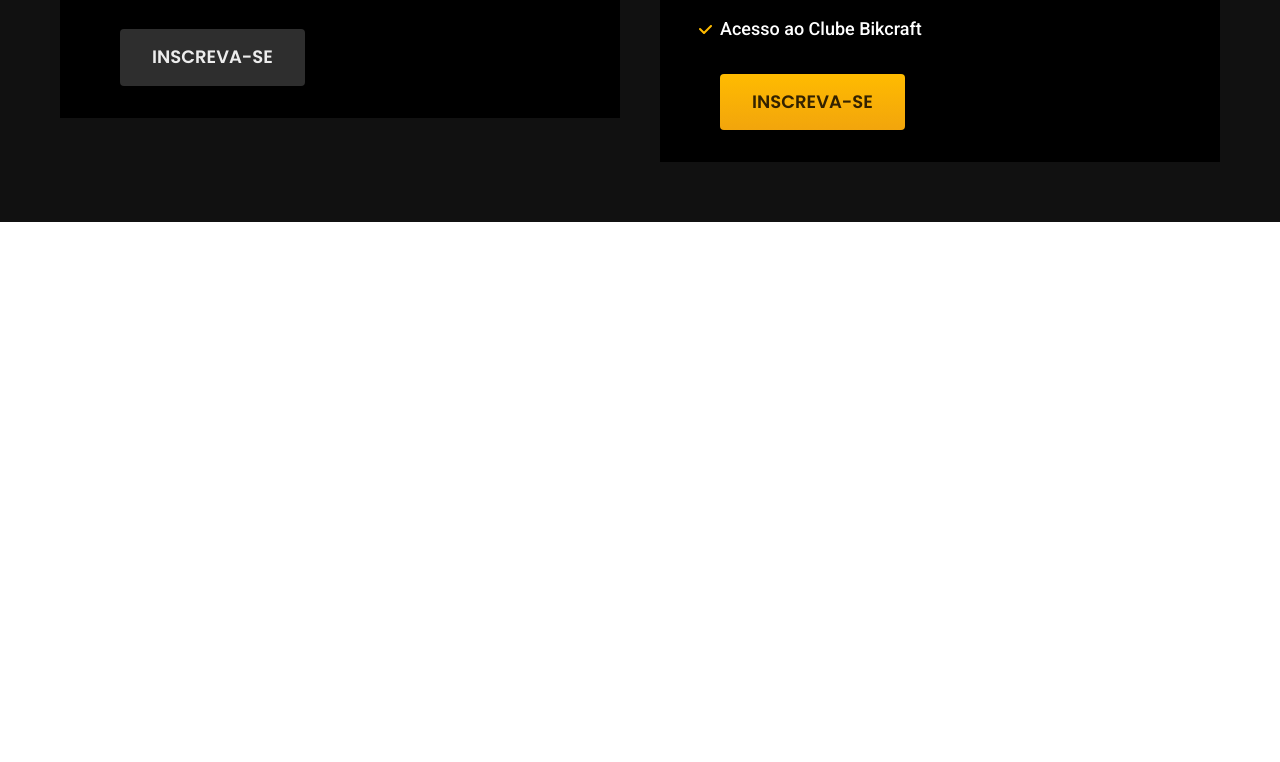
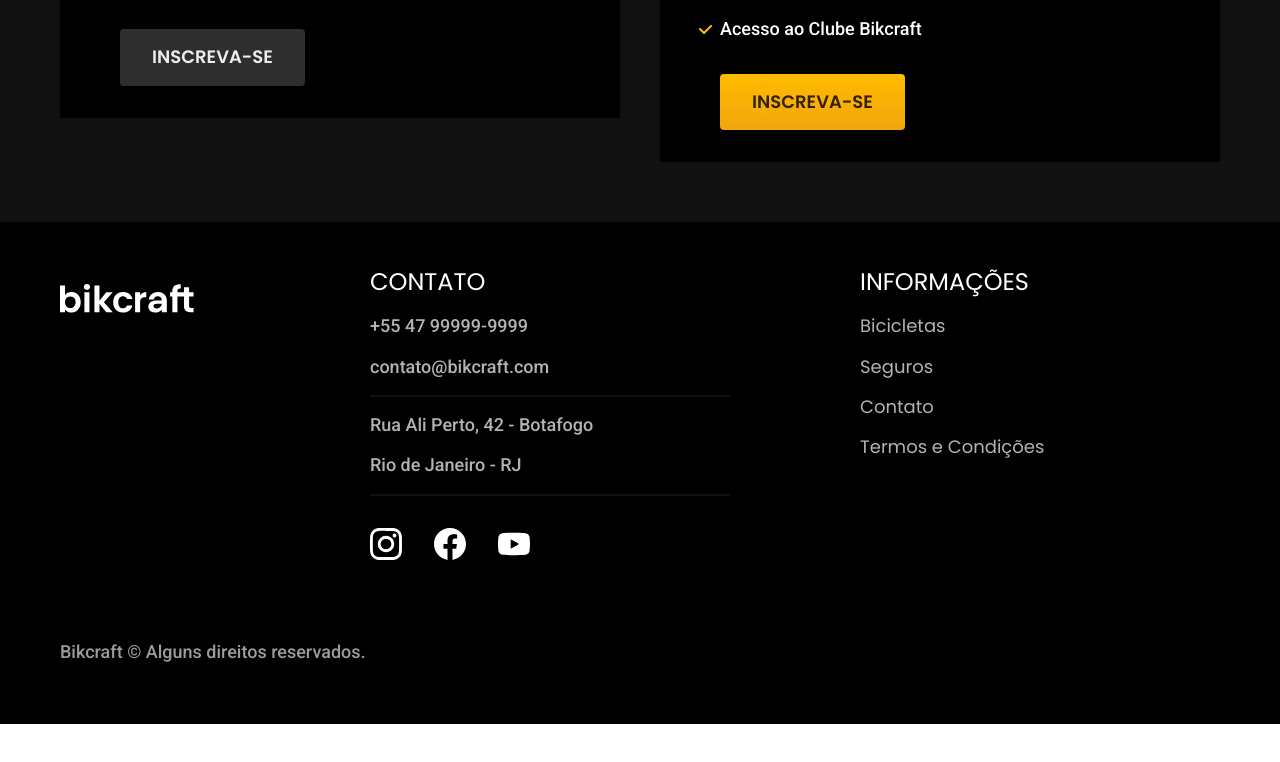
Before and after one commit to mayconkluser/projeto-bikcraft, a plain HTML site: page projeto-bikcraft-feito-por-mim/index.html in a window 1280 px wide. Shown: the part 4337-5099 px from the top of the page. After the commit the page ends 5061 px from the top, so only its background shows below. Drawn offline with Linux system fonts and the light colour scheme.

Commit message:
1018 Footer

```diff
--- /dev/null
+++ b/projeto-bikcraft-feito-por-mim/css/global/footer.css
@@ -0,0 +1,66 @@
+.footer-bg {
+  background-color: var(--cor-12);
+}
+
+.footer {
+  display: grid;
+  grid-template-columns: 3fr 5fr 4fr;
+  gap: 40px;
+  padding-top: 60px !important;
+  padding-bottom: 60px !important;
+}
+
+.footer h3 {
+  margin-bottom: 32px;
+}
+
+.footer-contato ul {
+  margin-bottom: 32px;
+}
+
+.footer-contato li:nth-child(even):after {
+  content: "";
+  display: block;
+  max-width: 360px;
+  height: 2px;
+  background: var(--cor-11);
+  margin-top: 16px;
+}
+
+.footer li {
+  margin-bottom: 16px;
+}
+
+.footer-redes {
+  display: flex;
+  gap: 32px;
+}
+
+.footer a:hover {
+  color: var(--cor-0);
+}
+
+.footer-copy {
+  grid-column: 1/-1;
+  margin-top: 40px;
+}
+
+@media (max-width: 800px) {
+  .footer > img {
+    display: none;
+  }
+
+  .footer {
+    grid-template-columns: 1fr 1fr;
+  }
+}
+@media (max-width: 600px) {
+  .footer {
+    grid-template-columns: 1fr;
+    gap: 60px;
+  }
+
+  .footer-copy {
+    margin-top: 0;
+  }
+}
--- a/projeto-bikcraft-feito-por-mim/css/global/global.css
+++ b/projeto-bikcraft-feito-por-mim/css/global/global.css
@@ -1,7 +1,6 @@
 body {
   margin: 0;
   font-family: Arial, Helvetica, sans-serif;
-  padding-bottom: 600px;
   color: var(--cor-11);
 }
 
--- a/projeto-bikcraft-feito-por-mim/css/style.css
+++ b/projeto-bikcraft-feito-por-mim/css/style.css
@@ -2,7 +2,9 @@
 @import url(./utilidades/tipografia.css);
 @import url(./utilidades/cores.css);
 
+/* GLOBAL */
 @import url(./global/header.css);
+@import url(./global/footer.css);
 
 /* UTILIDADES */
 @import url(./utilidades/componente.css);
--- a/projeto-bikcraft-feito-por-mim/index.html
+++ b/projeto-bikcraft-feito-por-mim/index.html
@@ -172,6 +172,44 @@
     </div>
 </article>
 
+<footer class="footer-bg">
+    <div class="footer container">
+        <img src="./img/bikcraft.svg" alt="">
+        <div class="footer-contato">
+            <h3 class="font-2-l-b cor-0">Contato</h3>
+            <ul class="font-2-m cor-5">
+                <li><a href="tel:+5547999999999">+55 47 99999-9999</a></li>
+                <li><a href="mailto:contato@bikcraft.com">contato@bikcraft.com</a></li>
+                <li>Rua Ali Perto, 42 - Botafogo</li>
+                <li>Rio de Janeiro - RJ</li>
+            </ul>
+            <div class="footer-redes">
+                <a href="#">
+                    <img src="./img/redes/instagram.svg" alt="Instagram">
+                </a>
+                <a href="#">
+                    <img src="./img/redes/facebook.svg" alt="Facebook">
+                </a>
+                <a href="#">
+                    <img src="./img/redes/youtube.svg" alt="Youtube">
+                </a>
+            </div>
+        </div>
+        <div class="footer-info">
+            <h3 class="font-2-l-b cor-0">Informações</h3>
+            <nav>
+                <ul class="font-1-m cor-5">
+                    <li><a href="./bicicletas.html">Bicicletas</a></li>
+                    <li><a href="./seguros.html">Seguros</a></li>
+                    <li><a href="./contato.html">Contato</a></li>
+                    <li><a href="./termos.html">Termos e Condições</a></li>
+                </ul>
+            </nav>
+        </div>
+        <p class="font-2-m cor-6 footer-copy">Bikcraft © Alguns direitos reservados.</p>
+    </div>
+</footer>
+
 <body>
 </body>
 
```
